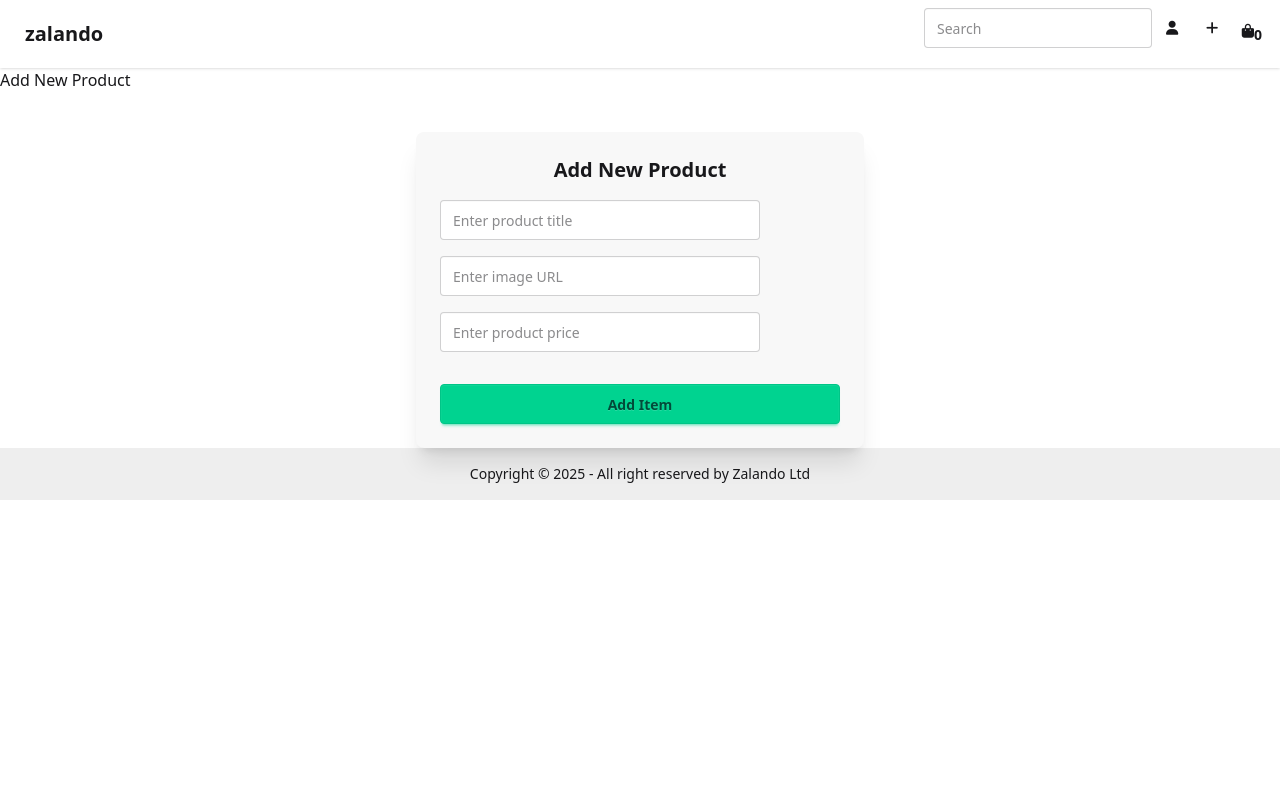
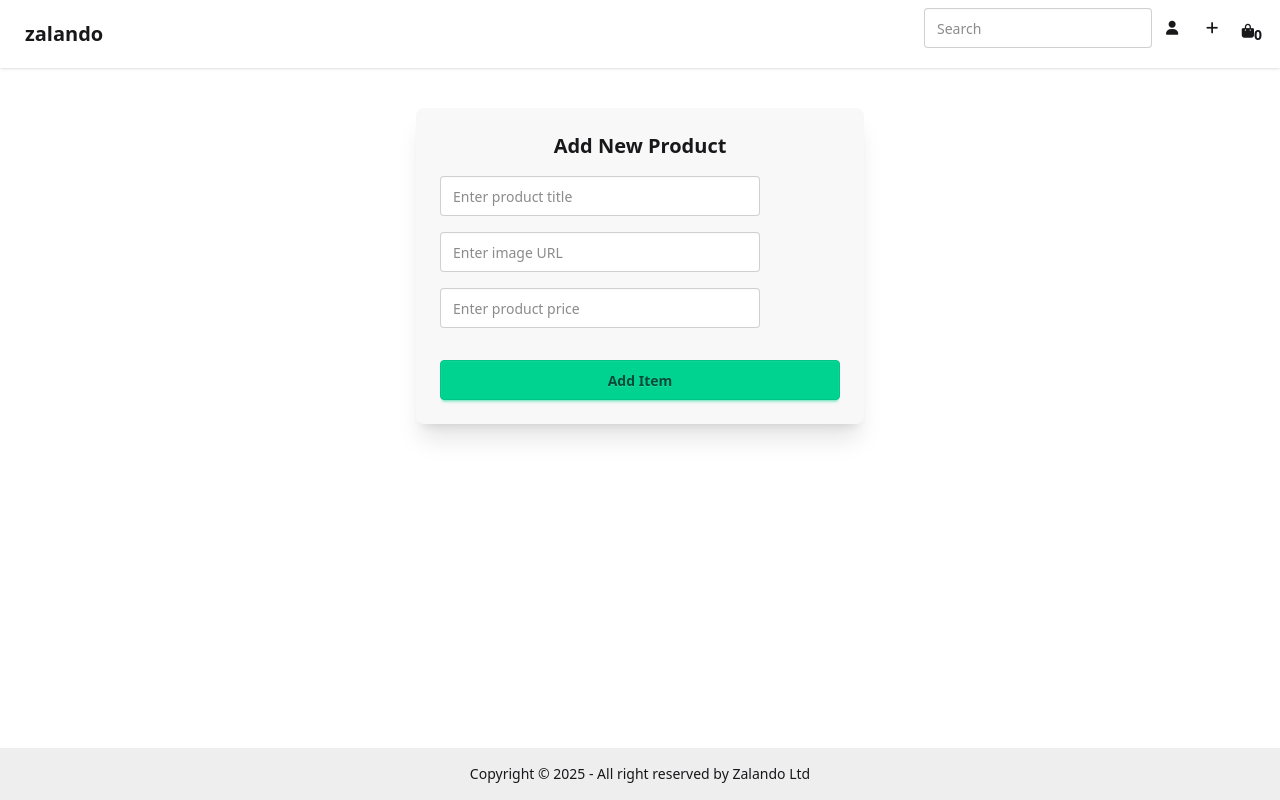
Before and after one commit to Shams-Saniat/shopping-cart, a React (Vite) app: page /new-item in a window 1280 px wide. Built offline with nearby package versions, Linux system fonts and the light colour scheme.

Commit message:
Fixed footer issue; it’ll sticked to the buttom from now on

```diff
--- a/src/components/layout/Layout.jsx
+++ b/src/components/layout/Layout.jsx
@@ -2,12 +2,14 @@
 
 function Layout(props) {
   return (
-    <div>
+    <div className="h-screen w-screen overflow-hidden flex items-center flex-col">
       {/* Navbar */}
       <MyNavigation cartCount={props.cartCount} />
 
       {/* Main */}
-      <main>{props.children}</main>
+      <main className="w-full">{props.children}</main>
+
+      <div className="flex-1"></div>
 
       {/* Footer */}
       <footer className="footer sm:footer-horizontal footer-center bg-base-300 text-base-content p-4">
--- a/src/components/layout/MyNavigation.jsx
+++ b/src/components/layout/MyNavigation.jsx
@@ -4,7 +4,7 @@
 function MainNavigation({cartCount}) {
   return (
     // Navbar
-    <div>
+    <div className="w-full">
       <div className="navbar bg-base-100 shadow-sm">
         <div className="flex-1">
           <Link to="/" className="btn btn-ghost text-xl">
--- a/src/pages/NewItem.jsx
+++ b/src/pages/NewItem.jsx
@@ -1,27 +1,29 @@
 import { useNavigate } from "react-router-dom";
 import NewItemForm from "../components/shop/NewItemForm";
 
-function NewItem(){
+function NewItem() {
   const navigate = useNavigate();
 
   function addItemHandler(productData) {
-        fetch('https://react-shopping-cart-20027-default-rtdb.firebaseio.com/products.json',
+    fetch(
+      "https://react-shopping-cart-20027-default-rtdb.firebaseio.com/products.json",
       {
-                method: 'POST',
+        method: "POST",
         body: JSON.stringify(productData),
         headers: {
-                    'Content-type': 'application/json'
+          "Content-type": "application/json",
+        },
       }
-            }
-        ).then(() =>{
-            navigate('/');
+    ).then(() => {
+      navigate("/");
     });
   }
 
-    return <section>
-        <h1>Add New Product</h1>
+  return (
+    <section>
       <NewItemForm onAddItem={addItemHandler} />
     </section>
+  );
 }
 
 export default NewItem;
```
Also changed, not shown: src/App.jsx (+0 -8 lines). Lines whose indentation alone changed are shown as unchanged.
